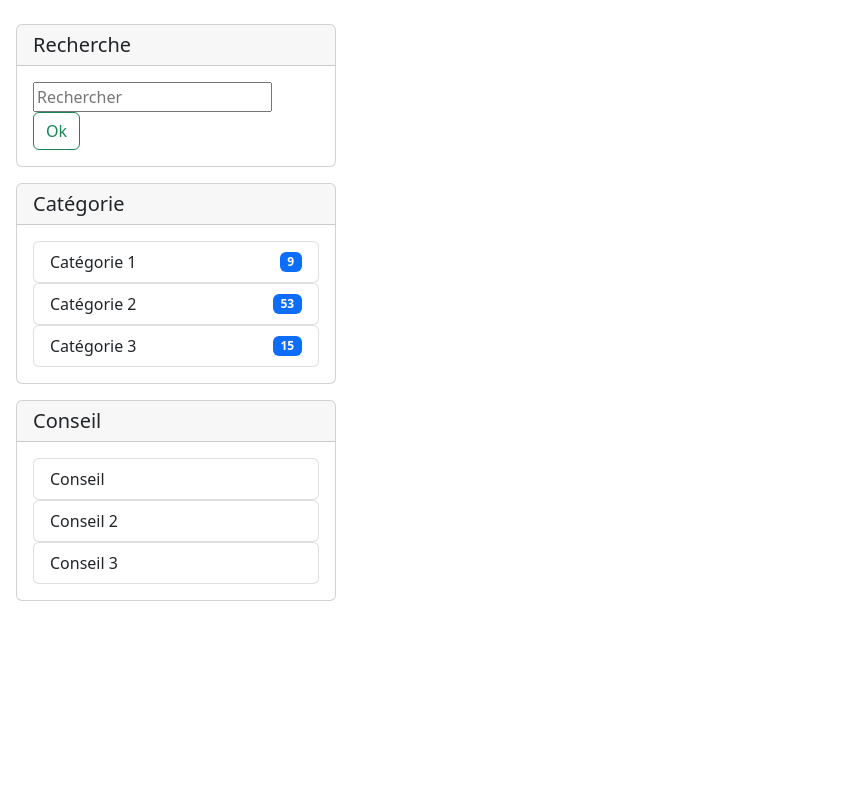
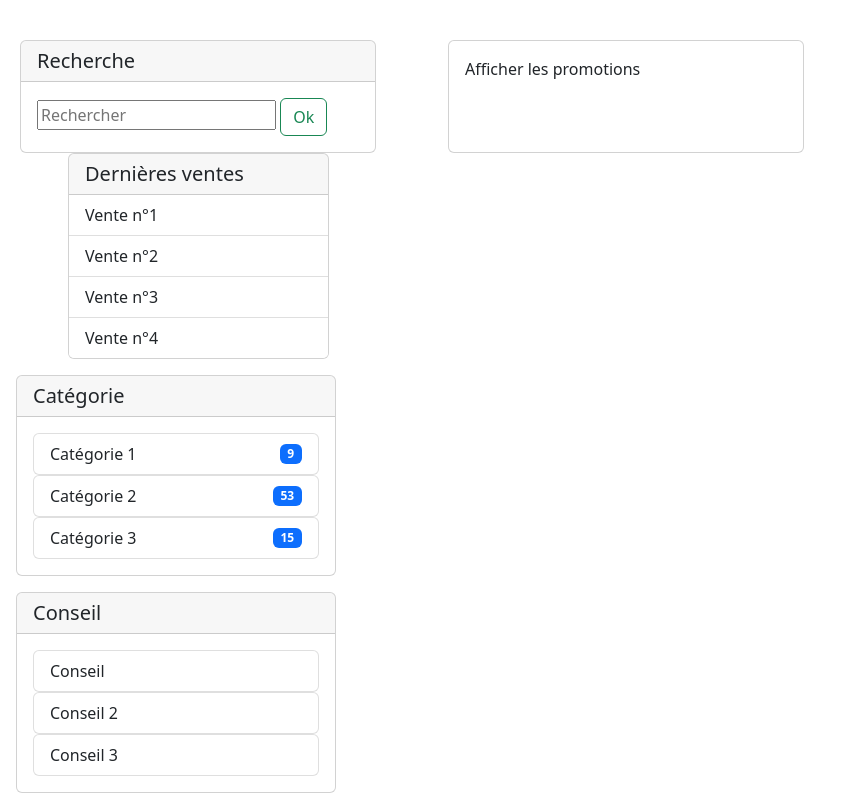
Before and after one commit to pierrebraem/PMU, a PHP site: page / in a window 1280 px wide. Shown: the part 56-849 px from the top of the page, without its empty margins (0-851 px from the left). Before the commit the page ends 657 px from the top, so only its background shows below. Run offline with PHP 8.4, Linux system fonts and the light colour scheme.

Commit message:
UPDATE: première version de la page d'accueil

```diff
--- a/Views/accueil.php
+++ b/Views/accueil.php
@@ -1,7 +1,10 @@
 <?php require 'src/header.php' ?>
 
-<!-- barre de recherche -->
-<div class="card w-25 ms-3">
+<!-- barre de recherche et promotion et dernières ventes -->
+<div class="container ms-2 mt-3 w-100">
+  <div class="row">
+    <div class="col-lg-4">
+      <div class="card">
         <h5 class="card-header">Recherche</h5>
         <div class="card-body">
           <form class="form-inline">
@@ -10,6 +13,28 @@
           </form>
         </div>
       </div>
+    </div>
+    <div class="col-lg-4 ms-5">
+      <div class="card h-100">
+        <div class="card-body">
+          Afficher les promotions
+        </div>
+      </div>
+    </div>
+    <div class="col-lg-3 ms-5">
+      <div class="card h-100">
+        <h5 class="card-header">Dernières ventes</h5>
+        <ul class="list-group list-group-flush">
+          <li class="list-group-item">Vente n°1</li>
+          <li class="list-group-item">Vente n°2</li>
+          <li class="list-group-item">Vente n°3</li>
+          <li class="list-group-item">Vente n°4</li>
+        </ul>
+      </div>
+    </div>
+  </div>
+</div>
+
 
 <!-- Catégorie -->
 <div class="card w-25 ms-3 mt-3">
```
Lines whose indentation alone changed are shown as unchanged.
